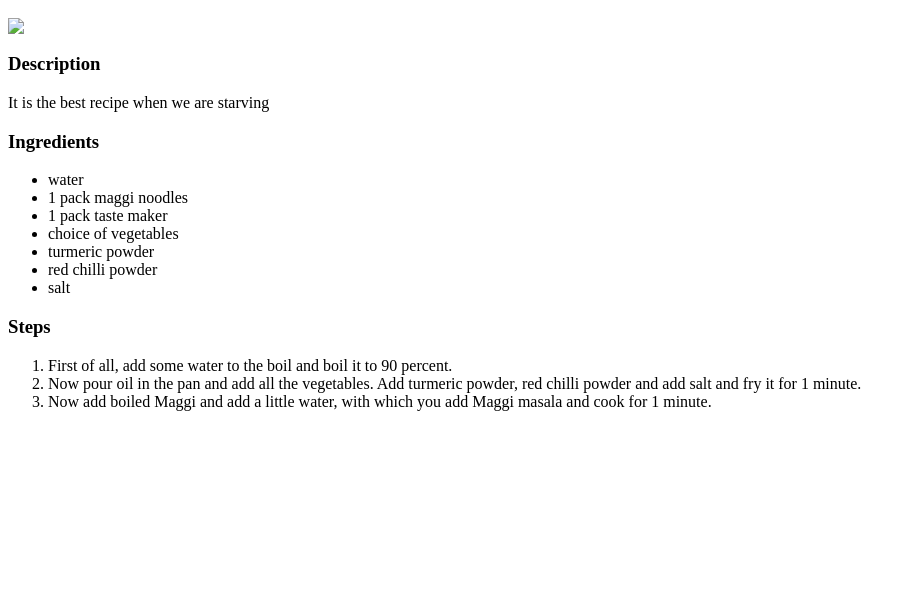
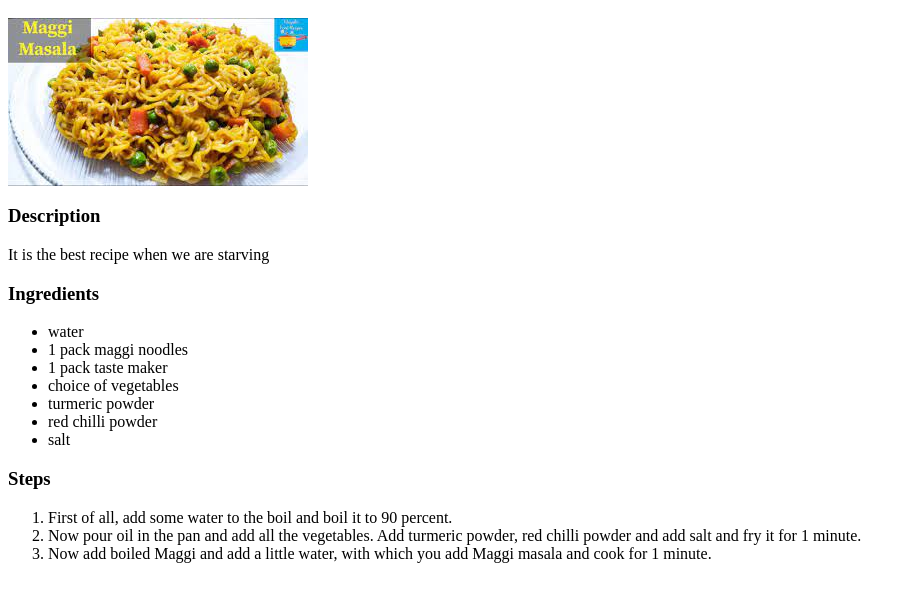
Before and after one commit to Bhavani-Ganji/odin-recipes, a plain HTML site: page recipes/maggi.html in a window 1280 px wide. Shown: the part 48-650 px from the top of the page, without its empty margins (0-916 px from the left). Drawn offline with Linux system fonts and the light colour scheme.

Commit message:
Edit README.MD and index.html and recipes and images

```diff
--- a/recipes/maggi.html
+++ b/recipes/maggi.html
@@ -7,7 +7,7 @@
 <body>
 
     <h1>Maggi</h1>
-    <img src="./download.jpeg">
+    <img src="./images/download.jpeg">
     <h3>Description</h3>
     <p>It is the best recipe when we are starving</p>
     <h3>Ingredients</h3>
```
Also changed, not shown: index.html (+1 -1 lines), recipes/dates.html (renamed from recipes/date-cookies.html), recipes/images/cookies.jpg (added), recipes/images/download.jpeg (added).
